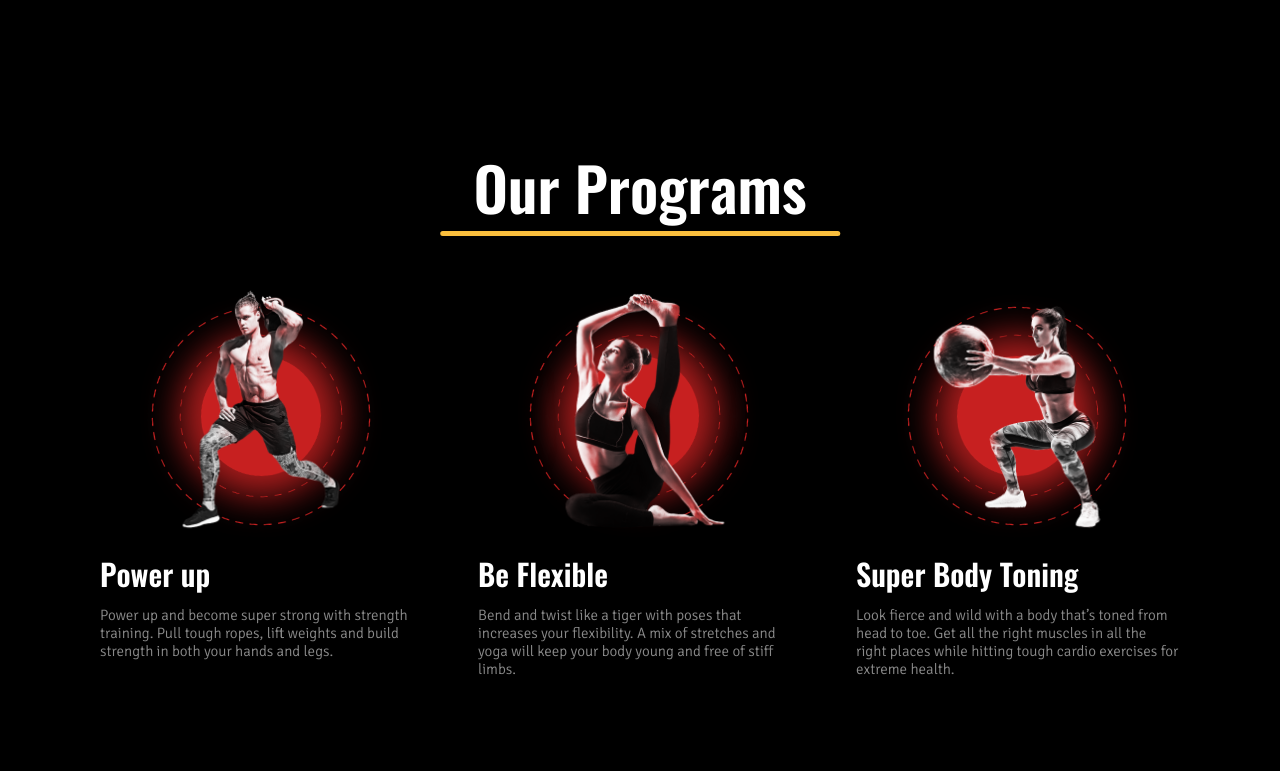
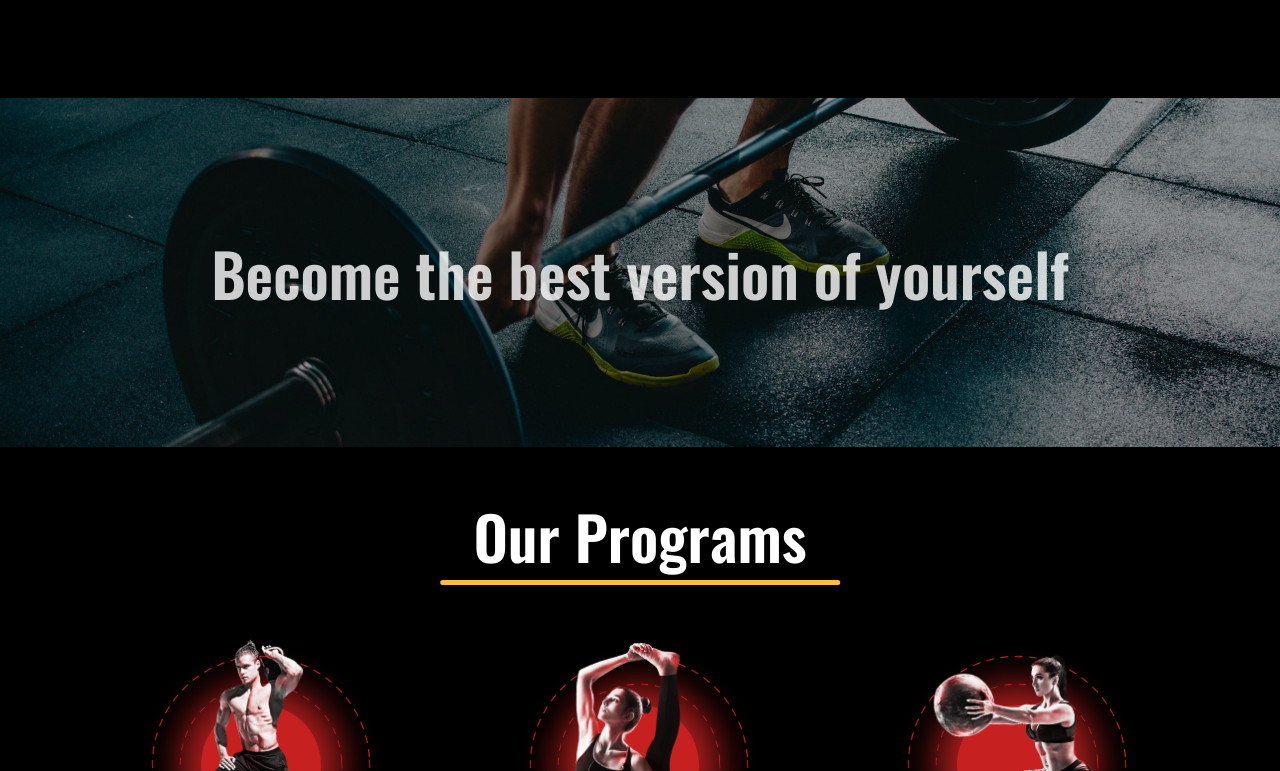
Before and after one commit to TornikeZhizhi/gym-workout, a React (Create React App) app: page / in a window 1280 px wide. Shown: the part 1309-2080 px from the top of the page. Built offline with nearby package versions, Linux system fonts and the light colour scheme.

Commit message:
add footer and messagbox

```diff
--- a/src/App.css
+++ b/src/App.css
@@ -56,3 +56,8 @@ p {
   background: #fabf3d;
   border-radius: 1px;
 }
+
+
+.min-height {
+  min-height: calc(100vh - 128px);
+}
--- a/src/BaseLayout/Footer.js
+++ b/src/BaseLayout/Footer.js
@@ -0,0 +1,12 @@
+import React from 'react';
+import "./Footer.scss"
+const Footer = () => {
+
+    return (
+        <footer>
+            <span>Created By Tornike Zhizhiasvhili</span>
+        </footer>
+    );
+};
+
+export default Footer;
--- /dev/null
+++ b/src/BaseLayout/Footer.scss
@@ -0,0 +1,8 @@
+footer {
+    background-color: #000;
+    color: #fff;
+    padding: 50px 20px;
+    text-align: center;
+    width: 100%;
+    border-top: 2px solid #fabf3d;
+}
--- a/src/BaseLayout/Header.js
+++ b/src/BaseLayout/Header.js
@@ -112,7 +112,7 @@ useEffect(() => {
                                 <NavLink to="/">Home</NavLink>
                             </li>
                             <li className='nav__list-item'>
-                                <NavLink to="/">About</NavLink>
+                                <NavLink to="/about-us">About</NavLink>
                             </li>
                             <li className='nav__list-item'>
                                 <NavLink to="/">Prices</NavLink>
--- /dev/null
+++ b/src/CommonHelpers/CommonMessageBox/CommonMessageBox.jsx
@@ -0,0 +1,12 @@
+import React from 'react';
+import "./CommonMessageBox.scss"
+const CommonMessageBox = ({image,text}) => {
+    return (
+
+        <div className='message_box' style={{backgroundImage: `url(${image})`}}>
+            <h4>{text}</h4>
+        </div>
+    );
+};
+
+export default CommonMessageBox;
--- /dev/null
+++ b/src/CommonHelpers/CommonMessageBox/CommonMessageBox.scss
@@ -0,0 +1,40 @@
+.message_box {
+    width: 100%;
+    padding: 130px 15px;
+    background-repeat: no-repeat;
+    background-size: cover;
+    background-position: center;
+    position: relative;
+    background-attachment: fixed;
+
+    &::after{
+        position: absolute;
+        top: 0;
+        left: 0;
+        background-color: rgba(0,0,0,.4);
+        width: 100%;
+        height: 100%;
+        z-index: 1;
+        content: "";
+    }
+
+    h4 {
+        color: rgba(255,255,255,.8);
+        text-align: center;
+        font-size: 60px;
+        position: relative;
+        z-index: 10;
+    }
+}
+
+
+@media only screen and (max-width: 992px) {
+
+    .message_box {
+        padding: 50px 10px;
+
+        h4 {
+            font-size: 25px;
+        }
+    }
+}
--- a/src/Components/AboutusComponent/AboutusComponent.js
+++ b/src/Components/AboutusComponent/AboutusComponent.js
@@ -7,7 +7,7 @@ import "./AboutusComponent.scss";
 
 const AboutusComponent = () => {
     return (
-            <CommonFluid headerPadding={"headerPadding"}>
+            <CommonFluid headerPadding={"headerPadding min-height"}>
                 <CommonTitle title={"About Us"}/>
 
                 <CommonBoxWrappers>
--- a/src/PageRoot/Root.js
+++ b/src/PageRoot/Root.js
@@ -1,5 +1,6 @@
 import React from 'react';
 import { Outlet } from 'react-router-dom';
+import Footer from '../BaseLayout/Footer';
 import Header from '../BaseLayout/Header';
 
 
@@ -9,6 +10,7 @@ const Root = () => {
         <>
             <Header/>
             <Outlet/>
+            <Footer/>
         </>
 
     );
--- a/src/Pages/Home.js
+++ b/src/Pages/Home.js
@@ -1,10 +1,12 @@
 import React from 'react';
+import CommonMessageBox from '../CommonHelpers/CommonMessageBox/CommonMessageBox';
 import MembershipComponent from '../Components/CommonComponents/MembershipComponent/MembershipComponent';
 import TrainersComponent from '../Components/CommonComponents/TrainersComponent/TrainersComponent';
 import TrainingProgramsComponent from '../Components/CommonComponents/TrainingProgramsComponent/TrainingProgramsComponent';
 import HomeMain from '../Components/HomeComponents.js/HomeMain';
 
-
+import message_img1 from "../assets/imgs/message1.jpg";
+import message_img2 from "../assets/imgs/message2.jpg";
 
 
 
@@ -21,8 +23,10 @@ const Home = () => {
 
         <HomeMain/>
         <TrainersComponent/>
+        <CommonMessageBox image={message_img1} text={"Become the best version of yourself"}/>
         <MembershipComponent/>
          <TrainingProgramsComponent/>
+        <CommonMessageBox image={message_img2} text={"Overcome your insecurities"}/>
         </>
     );
 };
```
Also changed, not shown: src/assets/imgs/message1.jpg (added), src/assets/imgs/message2.jpg (added).
